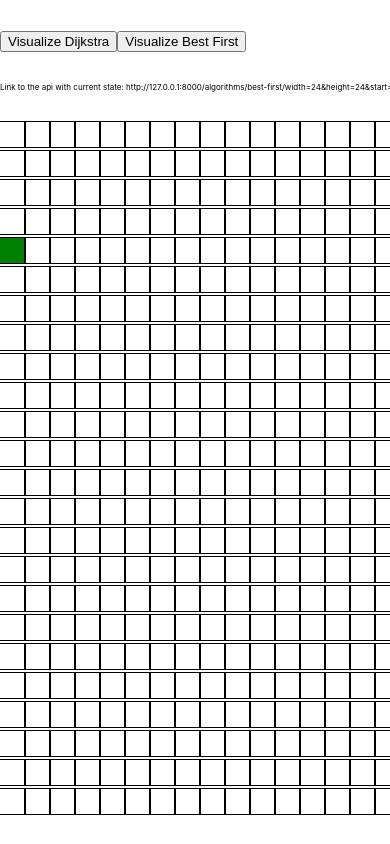
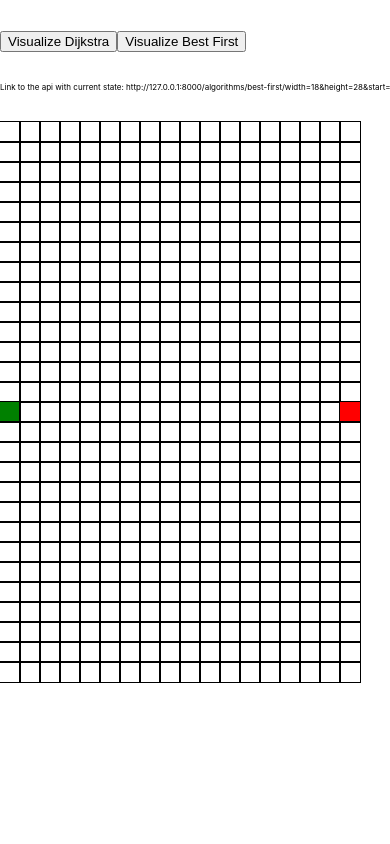
Before and after one commit to Marcin-99/path-finding, a React (Create React App) app in the folder path_finding_react/: page / in a window 390 px wide. Shown: the top 844 px of the page. Built offline with nearby package versions, Linux system fonts and the light colour scheme.

Commit message:
Implemented responsive design for creating grid.

```diff
--- a/path_finding_react/src/ProjectVisualizer/Node/Node.css
+++ b/path_finding_react/src/ProjectVisualizer/Node/Node.css
@@ -1,9 +1,9 @@
 .node {
-	width: 25px;
-  	height: 25px;
+	width: 20px;
+  	height: 20px;
   	outline: 1px solid black;
   	display: inline-block;
-  	margin-bottom: 0px;
+  	margin-bottom: -4px;
 }
 
 .node-finish {
--- a/path_finding_react/src/ProjectVisualizer/Visualizer.css
+++ b/path_finding_react/src/ProjectVisualizer/Visualizer.css
@@ -1,6 +1,5 @@
 .grid {
 	margin-top: 30px;
-	width: 600px;
 	margin-left: auto;
 	margin-right: auto;
 	color: black;
--- a/path_finding_react/src/ProjectVisualizer/Visualizer.js
+++ b/path_finding_react/src/ProjectVisualizer/Visualizer.js
@@ -6,22 +6,38 @@ import {printWall, animatePaths, buildGrid} from './VisualizerUtilities';
 import {urlsBuilder} from './UrlsBuilder/urlsBuilder';
 
 
-const GRID = {width: 24, height: 24};
-const START_NODE = {column: 0, row: 4};
-const FINISH_NODE = {column: 23, row: 5};
-
-
 class Visualizer extends React.Component {
 
 	state = {
 		nodes: [],
+		grid: {},
+		startNode: {},
+		finishNode: {},
 		mouseIsPressed: false,
 		dataUrl: ""
 	}
 
-	componentDidMount() {
-		const nodes = buildGrid(GRID, START_NODE, FINISH_NODE);
+
+	componentDidMount = () => {
+		this.handleStateChangesForResizingScreen();
+		window.addEventListener("resize", (event) => {
+			this.handleStateChangesForResizingScreen();
+		})
+	}
+
+
+	handleStateChangesForResizingScreen = () => {
+		let grid = {width: Math.floor(window.innerWidth/20) - 1, height: Math.floor(window.innerHeight/30)};
+		let startNode = {column: 0, row: Math.floor(grid.height/2)};
+		let finishNode = {column: grid.width - 1, row: Math.floor(grid.height/2)};
+
+		console.log(finishNode);
+
+		const nodes = buildGrid(grid, startNode, finishNode);
 		this.setState({nodes});
+		this.setState({grid});
+		this.setState({startNode});
+		this.setState({finishNode});
 	}
 
 
@@ -44,7 +60,7 @@ class Visualizer extends React.Component {
 
 
   	fetchBestFirst = () => {
-  		let url = urlsBuilder(this.state.nodes, 'best-first', GRID, START_NODE, FINISH_NODE);
+  		let url = urlsBuilder(this.state.nodes, 'best-first', this.state.grid, this.state.startNode, this.state.finishNode);
 
     	fetch(url)
       		.then(response => response.json())
@@ -56,8 +72,8 @@ class Visualizer extends React.Component {
 
   	visualizeBestFirst() {
   		const {nodes} = this.state;
-  		const startNode = nodes[START_NODE.row][START_NODE.column];
-  		const finishNode = nodes[FINISH_NODE.row][FINISH_NODE.column];
+  		const startNode = nodes[this.state.startNode.row][this.state.startNode.column];
+  		const finishNode = nodes[this.state.finishNode.row][this.state.finishNode.column];
   		this.fetchBestFirst();
   	}
 
@@ -74,7 +90,7 @@ class Visualizer extends React.Component {
 			  	</button>
 			</div>
 			<div className="link">
-				Link to the api with current state: { urlsBuilder(this.state.nodes, 'best-first', GRID, START_NODE, FINISH_NODE) }
+				Link to the api with current state: { urlsBuilder(this.state.nodes, 'best-first', this.state.grid, this.state.startNode, this.state.finishNode) }
 			</div>
 		    <div className="grid">
 		      {this.state.nodes.map((row, rowId) => {
```
